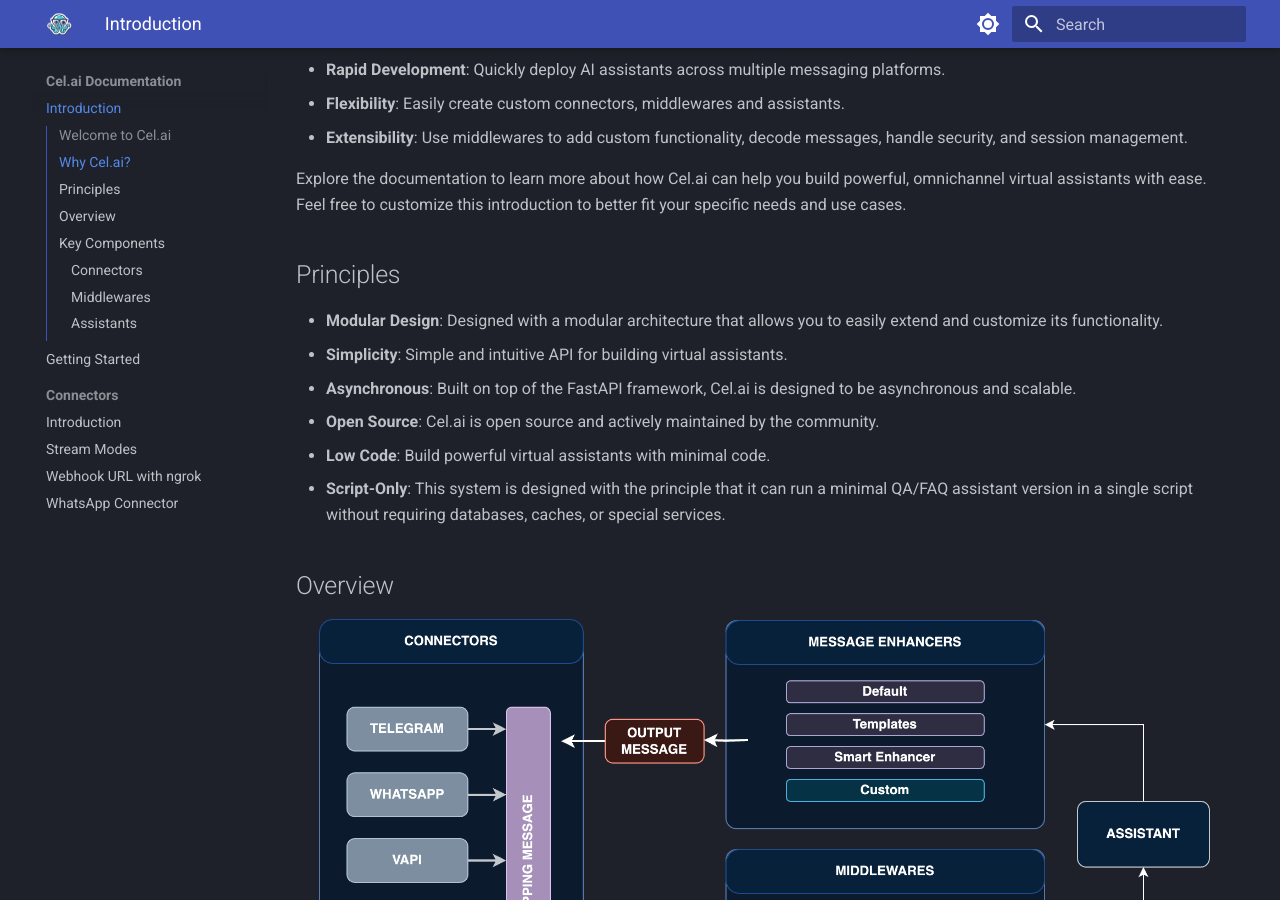
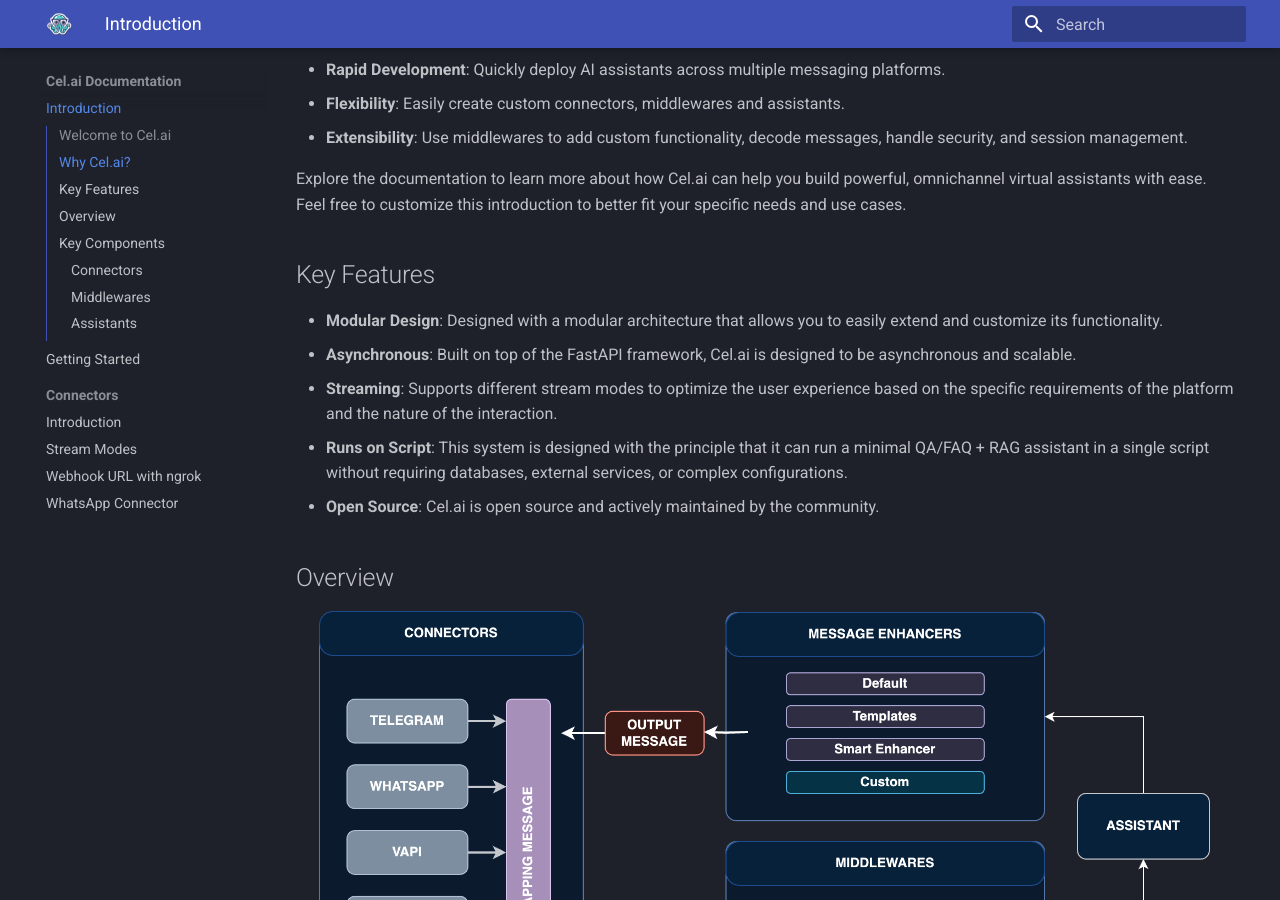
Before and after one commit to cel-ai/celai, an MkDocs documentation site: the page built from docs/index.md, in a window 1280 px wide and 900 px high, scrolled down 341 px. Built offline with MkDocs 1.6.1 and Material for MkDocs 9.7.7, drawn with Linux system fonts in a browser that asks for light colours.

Commit message:
update docs

```diff
--- a/docs/index.md
+++ b/docs/index.md
@@ -13,14 +13,13 @@
 Explore the documentation to learn more about how Cel.ai can help you build powerful, omnichannel virtual assistants with ease.
 Feel free to customize this introduction to better fit your specific needs and use cases.
 
-## Principles
+## Key Features
 
 - **Modular Design**: Designed with a modular architecture that allows you to easily extend and customize its functionality.
-- **Simplicity**: Simple and intuitive API for building virtual assistants.
 - **Asynchronous**: Built on top of the FastAPI framework, Cel.ai is designed to be asynchronous and scalable.
+- **Streaming**: Supports different stream modes to optimize the user experience based on the specific requirements of the platform and the nature of the interaction.
+- **Runs on Script**: This system is designed with the principle that it can run a minimal QA/FAQ + RAG assistant in a single script without requiring databases, external services, or complex configurations.
 - **Open Source**: Cel.ai is open source and actively maintained by the community.
-- **Low Code**: Build powerful virtual assistants with minimal code.
-- **Script-Only**: This system is designed with the principle that it can run a minimal QA/FAQ assistant version in a single script without requiring databases, caches, or special services.
 
 
 ## Overview
--- a/mkdocs.yml
+++ b/mkdocs.yml
@@ -25,18 +25,19 @@
   favicon: assets/celia_logo.png
   palette:
     # Palette toggle for light mode
-    - media: "(prefers-color-scheme: light)"
+    - media: "(prefers-color-scheme: dark)"
       scheme: slate
-      toggle:
-        icon: material/brightness-7
-        name: Switch to dark mode
+    #   scheme: slate
+    #   toggle:
+    #     icon: material/brightness-7
+    #     name: Switch to dark mode
 
-    # Palette toggle for dark mode
-    - media: "(prefers-color-scheme: dark)"
-      scheme: default
-      toggle:
-        icon: material/brightness-4
-        name: Switch to light mode
+    # # Palette toggle for dark mode
+    # - media: "(prefers-color-scheme: dark)"
+    #   scheme: default
+    #   toggle:
+    #     icon: material/brightness-4
+    #     name: Switch to light mode
 
 markdown_extensions:
   - pymdownx.highlight:
@@ -49,8 +50,8 @@
 extra:
   social:
     - icon: fontawesome/brands/github
-      link: https://github.com
-    - icon: fontawesome/brands/twitter
-      link: https://twitter.com
+      link: https://github.com/cel-ai/celai
+    # - icon: fontawesome/brands/twitter
+    #   link: https://twitter.com
 
 copyright: Copyright © 2024 Cel.ai - All Rights Reserved
```
